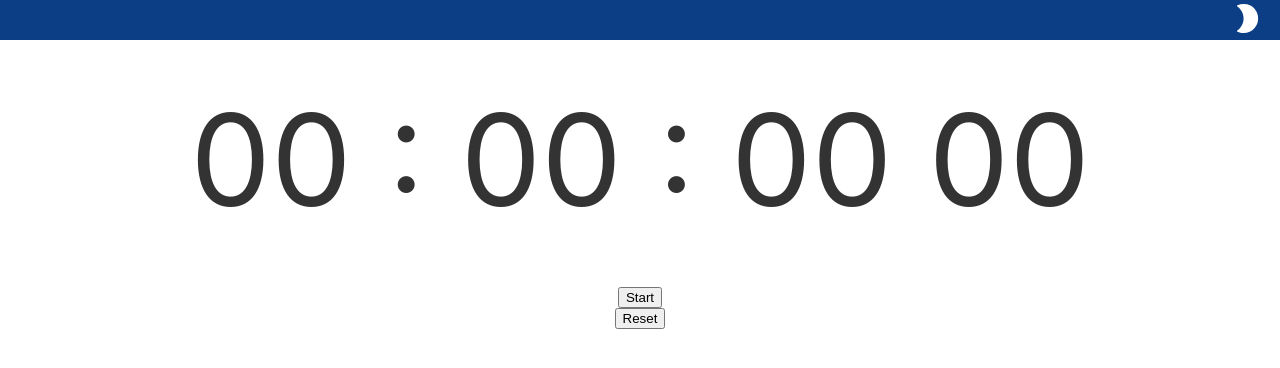
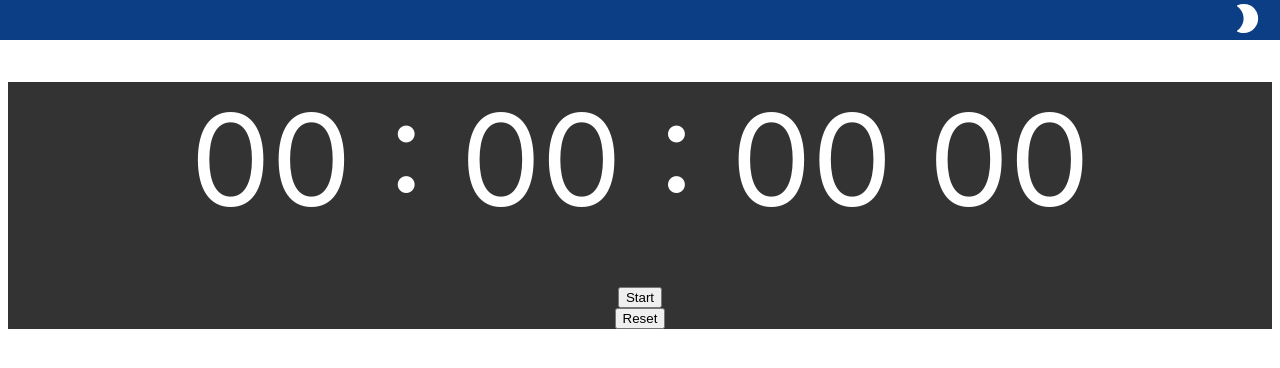
Before and after one commit to timc986/Big-Stopwatch-Ng, an Angular app: page / in a window 1280 px wide. Shown: the top 368 px of the page. Built offline with nearby package versions, Linux system fonts and the light colour scheme.

Commit message:
dark theme kind of working

```diff
--- a/src/app/app.component.html
+++ b/src/app/app.component.html
@@ -1,3 +1,4 @@
+<div [ngClass]="{'my-custom-theme': isDarkTheme === true}">
   <div class="toolbar" role="banner">
     <!-- <span>Welcome</span> -->
     <div class="spacer"></div>
@@ -32,3 +33,4 @@
 
 
   <!-- <router-outlet></router-outlet> -->
+</div>
--- a/src/app/app.component.scss
+++ b/src/app/app.component.scss
@@ -127,3 +127,8 @@ footer a {
     visibility: hidden;
   }
 }
+
+.my-custom-theme {
+  background-color: #333333;
+  color: white;
+}
```
Lines whose indentation alone changed are shown as unchanged.
